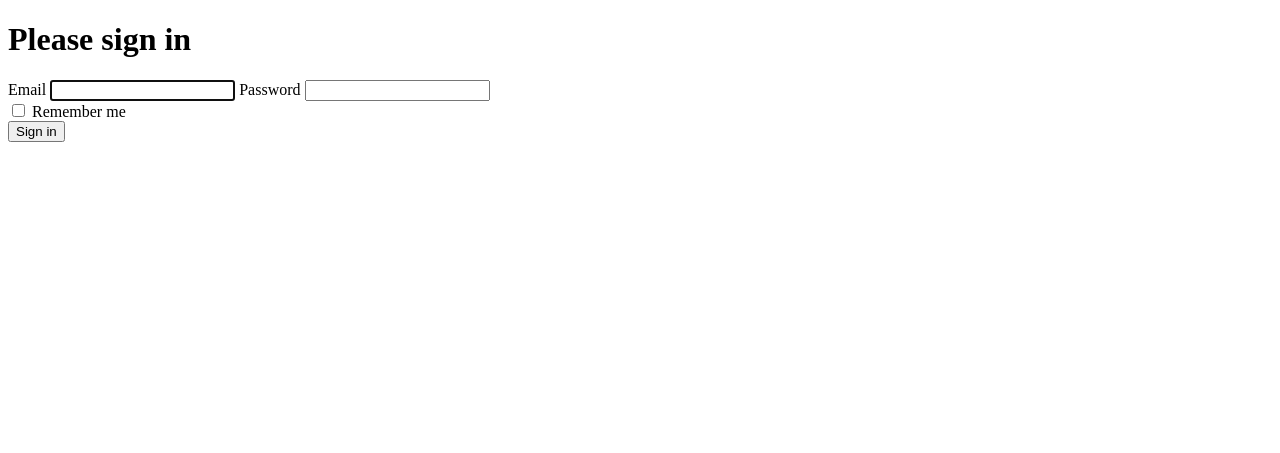
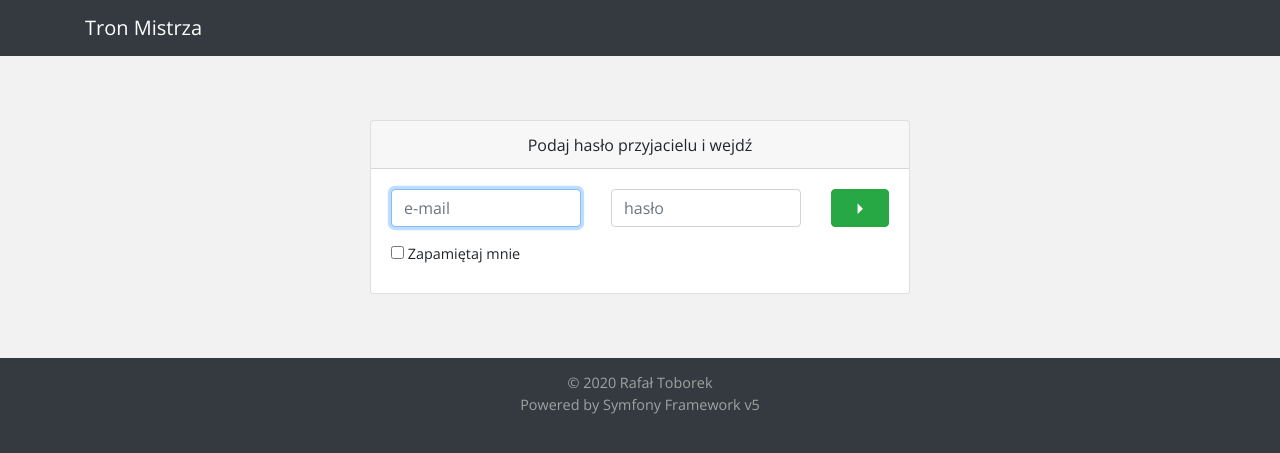
Before and after one commit to clash82/pstryk, a Symfony app: template templates/admin/security/login.html.twig in a window 1280 px wide. Shown: the top 453 px of the page. Run offline with Twig, Linux system fonts and the light colour scheme; the template is opened without the code that fills it, so the values that code supplies are empty; some libraries are stand-ins or nearby versions.

Commit message:
add admin login form

```diff
--- a/public_html/assets/admin/style.css
+++ b/public_html/assets/admin/style.css
@@ -0,0 +1,44 @@
+* {
+    font-family: 'Open Sans', sans-serif
+}
+
+body {
+    background: #343A40;
+}
+
+main {
+    background: #f2f2f2;
+}
+
+.hide {
+    display: none;
+}
+
+main .container {
+    padding: 4em 0 4em 0;
+}
+
+.login-form input[type=text],
+.login-form input[type=password],
+.login-form button {
+    margin-bottom: 1em;
+}
+
+.login-form-remember-me {
+    font-size: 0.9em;
+}
+
+.card-header {
+    height: 3em;
+}
+
+footer {
+    padding-top: 1em;
+    color: #a2a2a2;
+    font-size: 0.9em;
+}
+
+footer a:link,
+footer a:visited {
+    color: inherit;
+}
--- a/src/Security/LoginFormAuthenticator.php
+++ b/src/Security/LoginFormAuthenticator.php
@@ -71,7 +71,7 @@ class LoginFormAuthenticator extends AbstractFormLoginAuthenticator implements P
 
         if (!$user) {
             // fail authentication with a custom error
-            throw new CustomUserMessageAuthenticationException('Email could not be found.');
+            throw new CustomUserMessageAuthenticationException('Wygląda na to, że się nie znamy');
         }
 
         return $user;
--- a/templates/admin/base.html.twig
+++ b/templates/admin/base.html.twig
@@ -1,12 +1,53 @@
 <!DOCTYPE html>
-<html>
-<head>
-    <meta charset="UTF-8">
-    <title>{% block title %}{% endblock %}</title>
-    {% block stylesheets %}{% endblock %}
-</head>
-<body>
-{% block body %}{% endblock %}
-{% block javascripts %}{% endblock %}
-</body>
+<html lang="pl-PL">
+    <head>
+        <meta charset="utf-8">
+        <meta http-equiv="X-UA-Compatible" content="IE=edge">
+        <meta name="viewport" content="width=device-width, initial-scale=1">
+        <meta name="robots" content="noindex, follow, noarchive">
+        <meta name="author" content="Rafał Toborek">
+        <meta http-equiv="content-type" content="text/html; charset=utf-8">
+        <base href="{{ app.request.server.getHeaders()['HOST'] }}">
+        <title>{% block title %}{% endblock %} ‒ Tron Mistrza</title>
+        <link href="https://stackpath.bootstrapcdn.com/bootstrap/4.4.1/css/bootstrap.min.css" rel="stylesheet">
+        <link href="https://fonts.googleapis.com/css?family=Open+Sans" rel="stylesheet">
+        <link href="/assets/admin/style.css" rel="stylesheet">
+    </head>
+    <body>
+        <nav class="navbar navbar-expand-lg navbar-dark bg-dark">
+            <div class="container">
+                <a class="navbar-brand" href="{{ path('app_admin_index') }}">Tron Mistrza</a>
+
+                {% if app.user %}
+                    <button class="navbar-toggler" type="button" data-toggle="collapse" data-target="#navbarNavDropdown" aria-controls="navbarNavDropdown" aria-expanded="false" aria-label="Toggle navigation">
+                        <span class="navbar-toggler-icon"></span>
+                    </button>
+
+                    <div class="collapse navbar-collapse" id="navbarNavDropdown">
+                        <ul class="navbar-nav ml-auto">
+                            <li class="nav-item">
+                                <a class="nav-link" href="{{ path('app_admin_logout') }}">Wyloguj</a>
+                            </li>
+                        </ul>
+                    </div>
+                {% endif %}
+            </div>
+        </nav>
+
+        <main>
+            <div class="container">
+                {% block body %}{% endblock %}
+            </div>
+        </main>
+
+        <footer class="text-center">
+            &copy; 2020 <a href="https://toborek.info" target="_blank">Rafał Toborek</a>
+            <br>
+            Powered by Symfony Framework v5
+        </footer>
+
+        <script src="https://code.jquery.com/jquery-3.4.1.slim.min.js"></script>
+        <script src="https://cdn.jsdelivr.net/npm/popper.js@1.16.0/dist/umd/popper.min.js"></script>
+        <script src="https://stackpath.bootstrapcdn.com/bootstrap/4.4.1/js/bootstrap.min.js"></script>
+    </body>
 </html>
--- a/templates/admin/index.html.twig
+++ b/templates/admin/index.html.twig
@@ -1,10 +1,6 @@
 {% extends 'admin/base.html.twig' %}
 
-{% block title %}Panel{% endblock %}
+{% block title %}Wpisy{% endblock %}
 
 {% block body %}
-
-<br><br>
-<a href="{{ path('app_admin_logout') }}">Logout</a>
-
 {% endblock %}
--- a/templates/admin/security/login.html.twig
+++ b/templates/admin/security/login.html.twig
@@ -1,37 +1,47 @@
 {% extends 'admin/base.html.twig' %}
 
-{% block title %}Log in!{% endblock %}
+{% block title %}Logowanie{% endblock %}
 
 {% block body %}
-<form method="post">
+    <div class="col-lg-6 offset-lg-3 login-form">
+        <div class="card">
+            <div class="card-header">
+                <div class="card-title text-center">Podaj hasło przyjacielu i wejdź</div>
+            </div>
+            <div class="card-body">
                 {% if error %}
-        <div class="alert alert-danger">{{ error.messageKey|trans(error.messageData, 'security') }}</div>
-    {% endif %}
-
-    {% if app.user %}
-        <div class="mb-3">
-            You are logged in as {{ app.user.username }}, <a href="{{ path('app_logout') }}">Logout</a>
+                    <div class="row">
+                        <div class="col-lg-12">
+                            <div class="alert alert-danger text-center">{{ error.messageKey|trans(error.messageData, 'security') }}</div>
+                        </div>
                     </div>
                 {% endif %}
 
-    <h1 class="h3 mb-3 font-weight-normal">Please sign in</h1>
-    <label for="inputEmail">Email</label>
-    <input type="email" value="{{ last_username }}" name="email" id="inputEmail" class="form-control" required autofocus>
-    <label for="inputPassword">Password</label>
-    <input type="password" name="password" id="inputPassword" class="form-control" required>
+                <form method="post">
+                    <div class="row">
+                        <div class="col-lg-5">
+                            <input name="email" type="text" class="form-control" placeholder="e-mail" value="{{ last_username }}" required autofocus>
+                        </div>
+                        <div class="col-lg-5">
+                            <input name="password" type="password" class="form-control" placeholder="hasło" required>
+                        </div>
+                        <div class="col-lg-2">
+                            <button class="btn btn-success btn-block submit" type="submit">
+                                <span class="glyphicon glyphicon-chevron-right">&#128898;</span>
+                            </button>
+                        </div>
+                        <input type="hidden" name="_csrf_token" value="{{ csrf_token('authenticate') }}">
+                    </div>
 
-    <input type="hidden" name="_csrf_token"
-           value="{{ csrf_token('authenticate') }}"
-    >
-
-    <div class="checkbox mb-3">
+                    <div class="row">
+                        <div class="checkbox col-lg-12 text-left login-form-remember-me">
                             <label>
-            <input type="checkbox" name="_remember_me"> Remember me
+                                <input type="checkbox" name="_remember_me"> Zapamiętaj mnie
                             </label>
                         </div>
-
-    <button class="btn btn-lg btn-primary" type="submit">
-        Sign in
-    </button>
+                    </div>
                 </form>
+            </div>
+        </div>
+    </div>
 {% endblock %}
```
Lines whose indentation alone changed are shown as unchanged.
